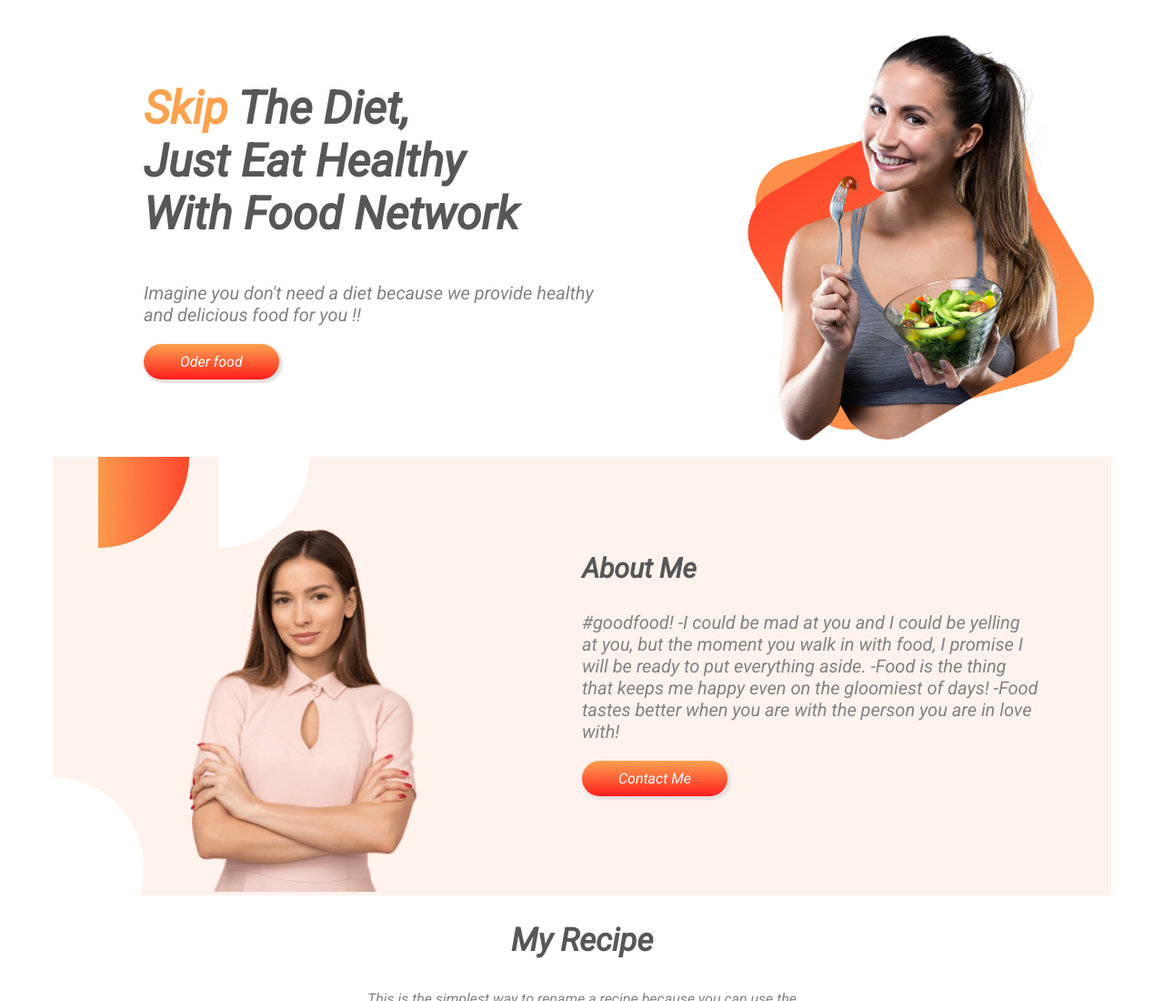
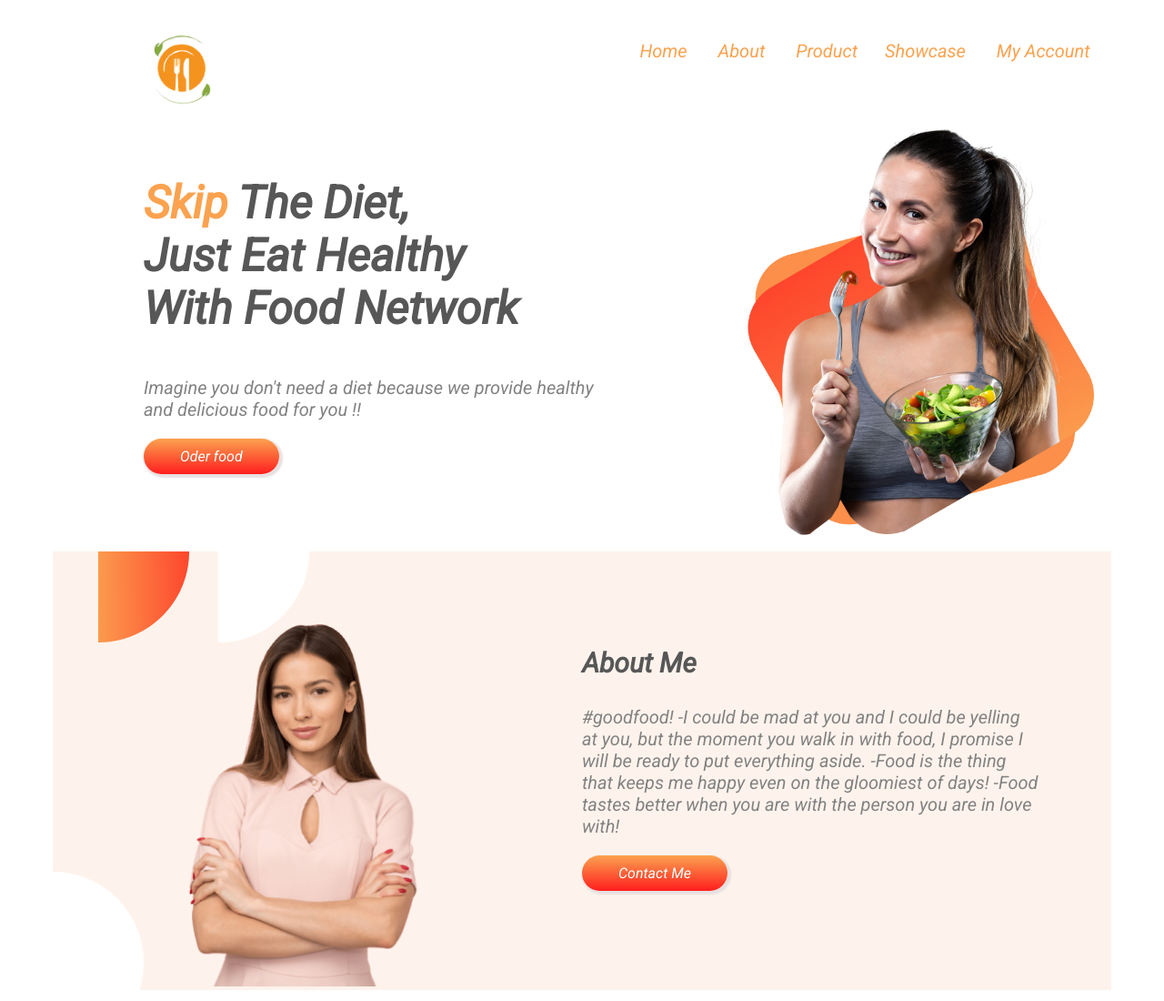
Before and after one commit to khosruzzamn/food-network, a plain HTML site: page index.html in a window 1280 px wide. Shown: the top 1100 px of the page at 91% size. Drawn offline with Linux system fonts and the light colour scheme.

Commit message:
Extra header section  add

```diff
--- a/index.html
+++ b/index.html
@@ -13,12 +13,47 @@
 
 <body>
 
+    <header class="header-section">
+
+        <section class="flaxable-section">
+
+            <div class="left-menu sec-left-width">
+
+
+                <img src="images/food/logo.png" alt="logo">
+
+
+
+            </div>
+
+            <div class="right-menu sec-right-width">
+
+                <ul class="menu-item">
+
+                    <li><a href="#hero-section">Home</a></li>
+                    <li><a href="#about-section">About</a></li>
+                    <li><a href="#recipe-section">Product</a>
+                    <li>
+                    <li><a href="#skill-section">Showcase</a></li>
+                    <li><a href="#footer-section"> My Account </a></li>
+
+
+
+                </ul>
+
+            </div>
+
+
+        </section>
+
+    </header>
+
     <section id="hero-section" class="flaxable-section">
 
         <div class="sec-left-width design-content">
             <h1> <span class="h-text-color"> Skip</span> The Diet, <br> Just Eat Healthy <br> With Food Network </h1>
             <p>Imagine you don't need a diet because we provide healthy and delicious food for you !!</p>
-            <a class="btn-design" href="https://khosru.com"> Oder food </a>
+            <a class="btn-design" href="https://bd.linkedin.com/in/khosruz-zaman"> Oder food </a>
 
         </div>
         <div class="sec-right-width">
@@ -110,7 +145,7 @@
 
     </section>
 
-    <footer class="footer-section">
+    <footer id="footer-section">
 
         <div class="footer-content">
             <h1> <span class="h-text-color">Food</span> Network</h1>
--- a/style.css
+++ b/style.css
@@ -39,6 +39,35 @@ p{
 
 /* global css close */
 
+/*header section start */
+
+.left-menu img {
+    width: 20% !important;
+    margin: 0px !important;
+    padding: 0px !important;
+}
+.right-menu ul li a {
+    text-decoration: none;
+    margin-left: 30px;
+    font-size: 20px;
+    color: #fba24f;
+}
+
+.right-menu li{
+
+    display: inline-block;
+}
+
+.right-menu ul{
+
+    float: right;
+}
+
+.left-menu.sec-left-width {
+    margin-left: 93px;
+    width: 40% !important;
+    width: 10;
+}
 /* Hero area css start */
 
 .h-text-color{
@@ -171,7 +200,7 @@ width: 90%;
 
 /*footer section content */
 
-.footer-section{
+#footer-section{
 
   background-color: black;
   text-align: center;
```
Also changed, not shown: images/food/logo.png (added), images/shapes/logo.png (renamed from images/shapes/Group 8449.png).
